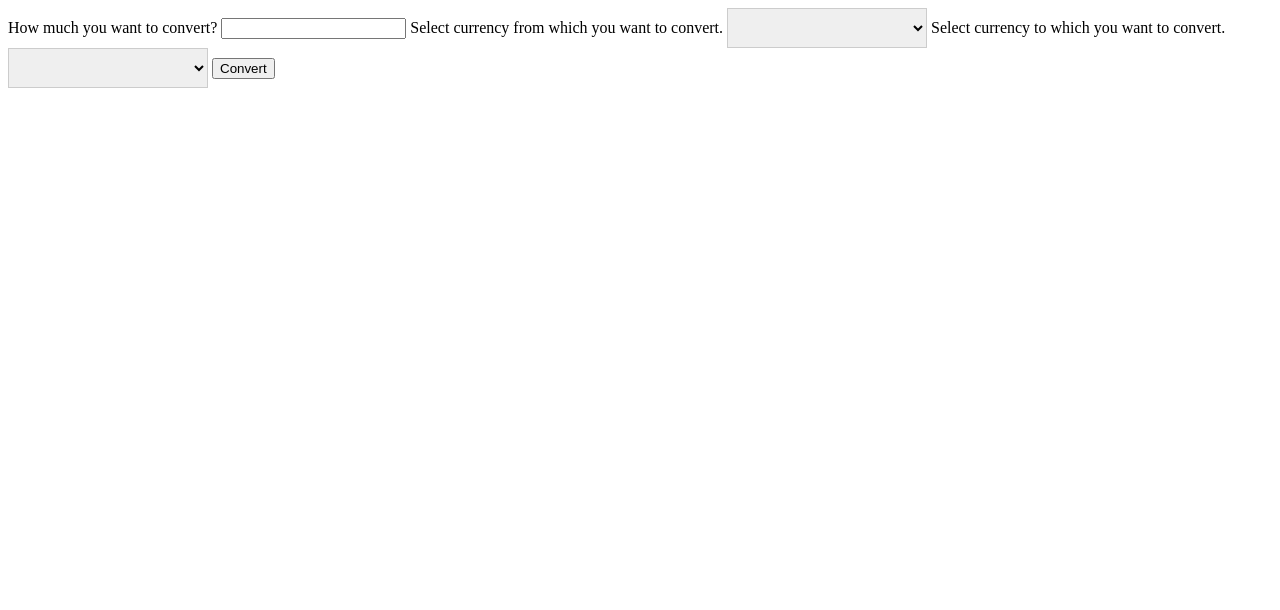
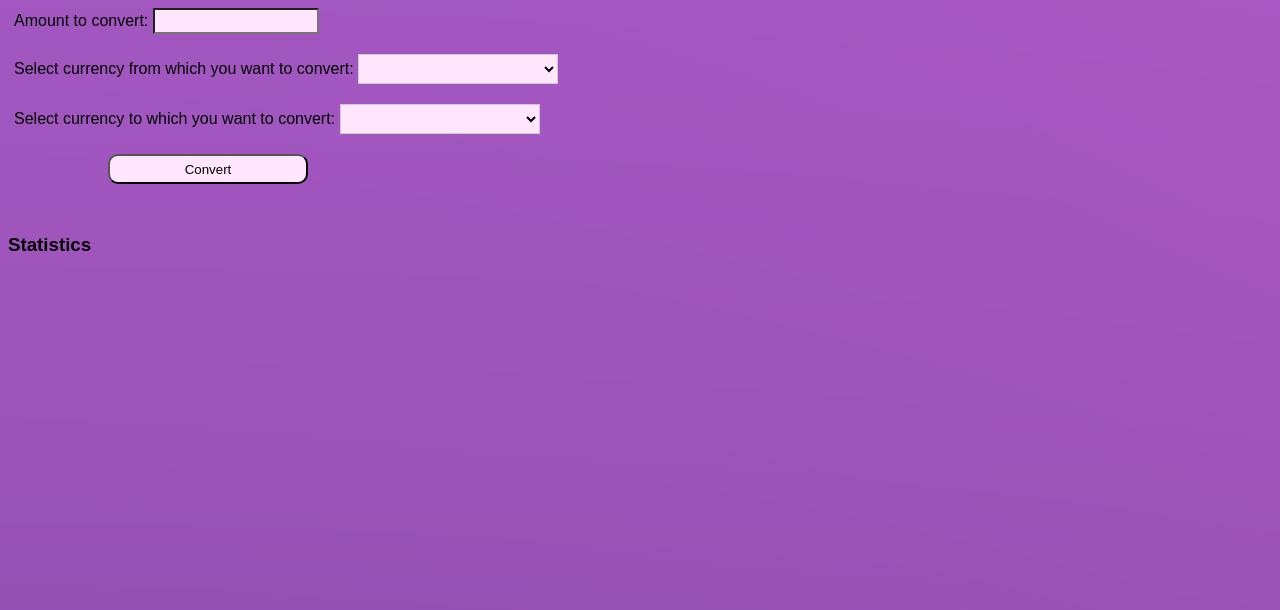
Before and after one commit to JirkaMedek/PurpleAcademyPripadovka, a website: page public/index.html in a window 1280 px wide. Drawn offline with Linux system fonts and the light colour scheme; no server answers.

Commit message:
added css and fixes
fixed when you want to convert to same currency

```diff
--- a/index.js
+++ b/index.js
@@ -4,6 +4,7 @@ require('dotenv').config()
 const app = express()
 const mongoose = require('mongoose')
 const conversion = require('./models/conversion')
+const Conversion = require('./models/conversion')
 
 app.listen(3000, () => console.log("listening at 3000"))
 app.use(express.static('public'))
@@ -27,7 +28,8 @@ app.post('/convert', async (request, response) => {
     Object.entries(currencyJson.rates).forEach(([key, value]) => {
         if (key === request.body.fromCurrencyDtlValue) {
             fromCurrency = value
-        } else if (key === request.body.toCurrencyDtlValue ) {
+        }
+        if (key === request.body.toCurrencyDtlValue ) {
             toCurrency = value
         }
 
--- a/public/index.html
+++ b/public/index.html
@@ -5,18 +5,28 @@
 <meta name="viewport" content="width=device-width,initial-scale=1">
 <link rel="stylesheet" href="style.css">
 <body>
-    <label for="inputAmount">How much you want to convert?</label>
+    <div id="div-el">
+    <label for="inputAmount">Amount to convert:</label>
     <input type="number" name="inputAmount"  id="inputAmount-el">
-
-    <label for="fromCurrency-dtl">Select currency from which you want to convert.</label>
+    </div>
+    <div id="div-el">
+    <label for="fromCurrency-dtl">Select currency from which you want to convert:</label>
     <select id="fromCurrency-dtl">
     </select>
-
-    <label for="toCurrency-dtl">Select currency to which you want to convert.</label>
+    </div>
+    <div id="div-el">
+    <label for="toCurrency-dtl">Select currency to which you want to convert:</label>
     <select id="toCurrency-dtl">
     </select>
+    </div>
     <button id="convert-btn">Convert</button>
     <p id="converted-el"></p>
+    <div id="stats-el">
+    <h3>Statistics</h3>
+    <p id="numOfConversions-el"></p>
+    <p id="mostConvertedCurrency-el"></p>
+    <p id="convertedAmount-el"></p>
+    </div>
 
     <script src="script.js"></script>
 </body>
--- a/public/script.js
+++ b/public/script.js
@@ -4,7 +4,9 @@ const toCurrencyDtl = document.getElementById("toCurrency-dtl")
 const convertBtn = document.getElementById("convert-btn")
 const inputAmountEl = document.getElementById("inputAmount-el")
 const convertedEl = document.getElementById("converted-el")
-
+const numberOfConversionsEL = document.getElementById("numOfConversions-el")
+const mostConvertedCurrencyEl = document.getElementById("mostConvertedCurrency-el")
+const convertedAmountEl = document.getElementById("convertedAmount-el")
 getCurrencies()
 getHistoricalConversions()
 
@@ -52,6 +54,8 @@ async function getExchangeRate () {
 
     convertedEl.innerHTML = `${convertedJson.baseAmount} ${convertedJson.fromCurrencyName} is <strong>${convertedJson.convertedAmount}</strong> ${convertedJson.toCurrencyName}`
 
+    getHistoricalConversions()
+
 }
 
 
@@ -60,5 +64,9 @@ async function getHistoricalConversions() {
     const response = await fetch('/conversions')
     const resJson = await response.json()
 
+    numberOfConversionsEL.textContent = `Number of conversions: ${resJson.numberOfConversions}`
+    mostConvertedCurrencyEl.textContent = `Most converted base currency is: ${resJson.mostConvertedCurrencyName}`
+    convertedAmountEl.textContent = `Total converted amount: ${resJson.totalConvertedAmount}`
+
     console.log(resJson)
 }
--- a/public/style.css
+++ b/public/style.css
@@ -1,6 +1,40 @@
+body {
+    background-image: url("./image/bg.jpg");
+    background-color:rgba(139, 5, 169, 0.685);
+    font-family: Arial, Helvetica, sans-serif;
+}
+
 select {
-    height: 40px;
+    height: 30px;
     line-height: 40px;
     border: 1px solid #ccc;
     width: 200px;
+    background-color:rgb(255, 230, 253);
 }
+
+button {
+    background-color:rgb(255, 230, 253);
+    border-radius: 10px;
+}
+
+input {
+    background-color:rgb(255, 230, 253);
+    padding-left: 10px;
+    height: 20px;
+    width: 150px;
+}
+
+button {
+    width: 200px;
+    height: 30px;
+    margin-left: 100px;
+}
+
+#stats-el {
+    margin-top: 50px;
+}
+#div-el {
+    display: block;
+    margin: 6px;
+    margin-bottom: 20px;
+}
```
Also changed, not shown: public/image/bg.jpg (added).
